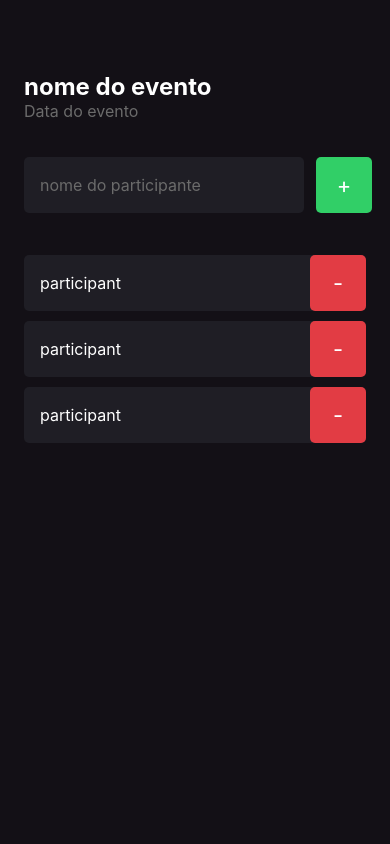
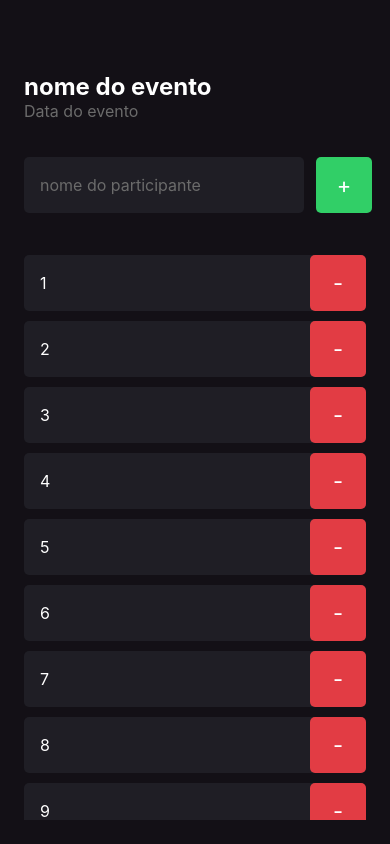
Before and after one commit to matmagamb/reactNativeM_1, a React Native app: screen / in a window 390 px wide. Built offline with nearby package versions, Linux system fonts and the light colour scheme.

Commit message:
ativando rolagem de tela

```diff
--- a/src/components/Participant/index.tsx
+++ b/src/components/Participant/index.tsx
@@ -1,11 +1,16 @@
 import { Text, TouchableOpacity, View } from "react-native";
 import { styles } from "./styles";
 
-export function Participant() {
+type Props = {
+  name: string;
+  onRemove: () => void;
+};
+
+export function Participant({ name, onRemove }: Props) {
   return (
     <View style={styles.container}>
-      <Text style={styles.name}>participant</Text>
-      <TouchableOpacity style={styles.button}>
+      <Text style={styles.name}>{name}</Text>
+      <TouchableOpacity style={styles.button} onPress={onRemove}>
         <Text style={styles.buttonText}>-</Text>
       </TouchableOpacity>
     </View>
--- a/src/screens/Home/index.tsx
+++ b/src/screens/Home/index.tsx
@@ -1,10 +1,36 @@
-import { View, Text, TextInput, TouchableOpacity } from "react-native";
+import {
+  View,
+  Text,
+  TextInput,
+  TouchableOpacity,
+  ScrollView,
+} from "react-native";
 import { Participant } from "../../components/Participant";
 import { styles } from "./styles";
 
 function HandleParicipantAdd() {
   console.log("vc adicionou um participante ");
 }
+function HandleParicipantRemove(name: string) {
+  console.log(`"vc removeu um participante ${name}"`);
+}
+
+const participants = [
+  "1",
+  "2",
+  "3",
+  "4",
+  "5",
+  "6",
+  "7",
+  "8",
+  "9",
+  "10",
+  "11",
+  "12",
+  "13",
+  "14",
+];
 
 export function Home() {
   return (
@@ -21,9 +47,15 @@ export function Home() {
           <Text style={styles.buttonText}>+</Text>
         </TouchableOpacity>
       </View>
-      <Participant />
-      <Participant />
-      <Participant />
+      <ScrollView showsVerticalScrollIndicator={false}>
+        {participants.map((part) => (
+          <Participant
+            name={part}
+            key={part}
+            onRemove={() => HandleParicipantRemove("name")}
+          />
+        ))}
+      </ScrollView>
     </View>
   );
 }
```
